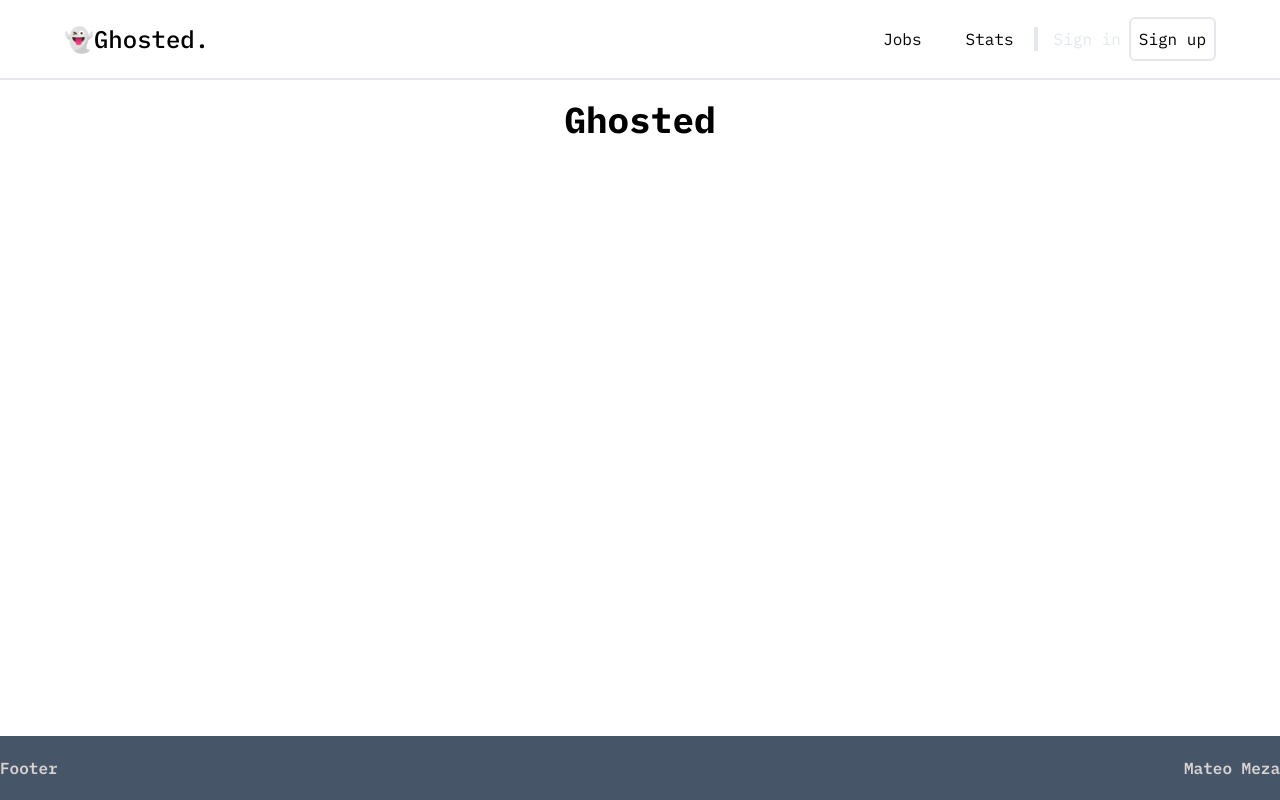
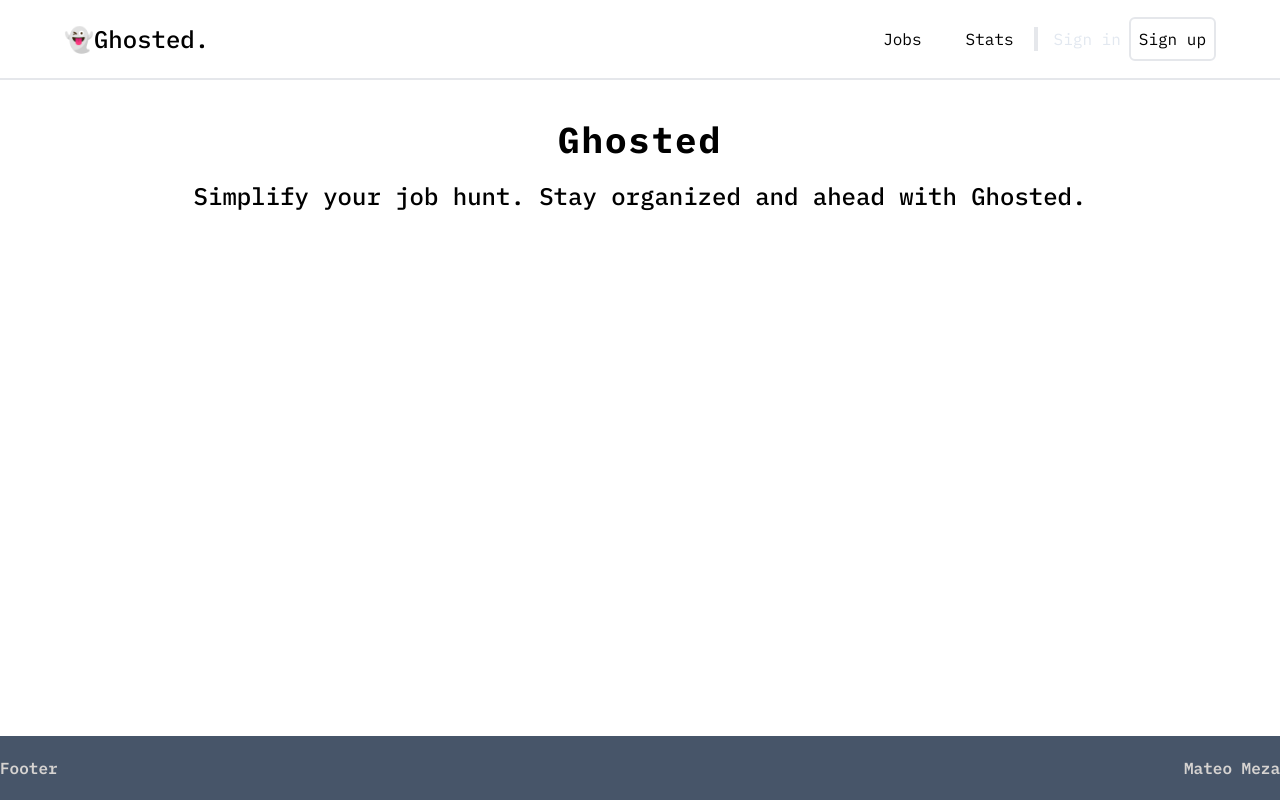
Before and after one commit to mezamateoj/ghosted, a Next.js app in the folder client/: page / in a window 1280 px wide. Built offline with nearby package versions, Linux system fonts and the light colour scheme.

Commit message:
small changes to landing page content

```diff
--- a/client/src/app/page.tsx
+++ b/client/src/app/page.tsx
@@ -4,8 +4,14 @@ import { Terminal } from 'lucide-react';
 
 export default function Home() {
 	return (
-		<div className="flex mt-5 items-center flex-col">
-			<h1 className="font-bold text-4xl">Ghosted</h1>
+		<div className="flex mt-10 items-center flex-col">
+			<h1 className="font-bold text-4xl tracking-wider">Ghosted</h1>
+			<div className="w-[400px]sm:w-[600px] mt-5 text-center px-5">
+				<h2 className="sm:text-2xl font-medium">
+					Simplify your job hunt. Stay organized and ahead with
+					Ghosted.
+				</h2>
+			</div>
 		</div>
 	);
 }
```
